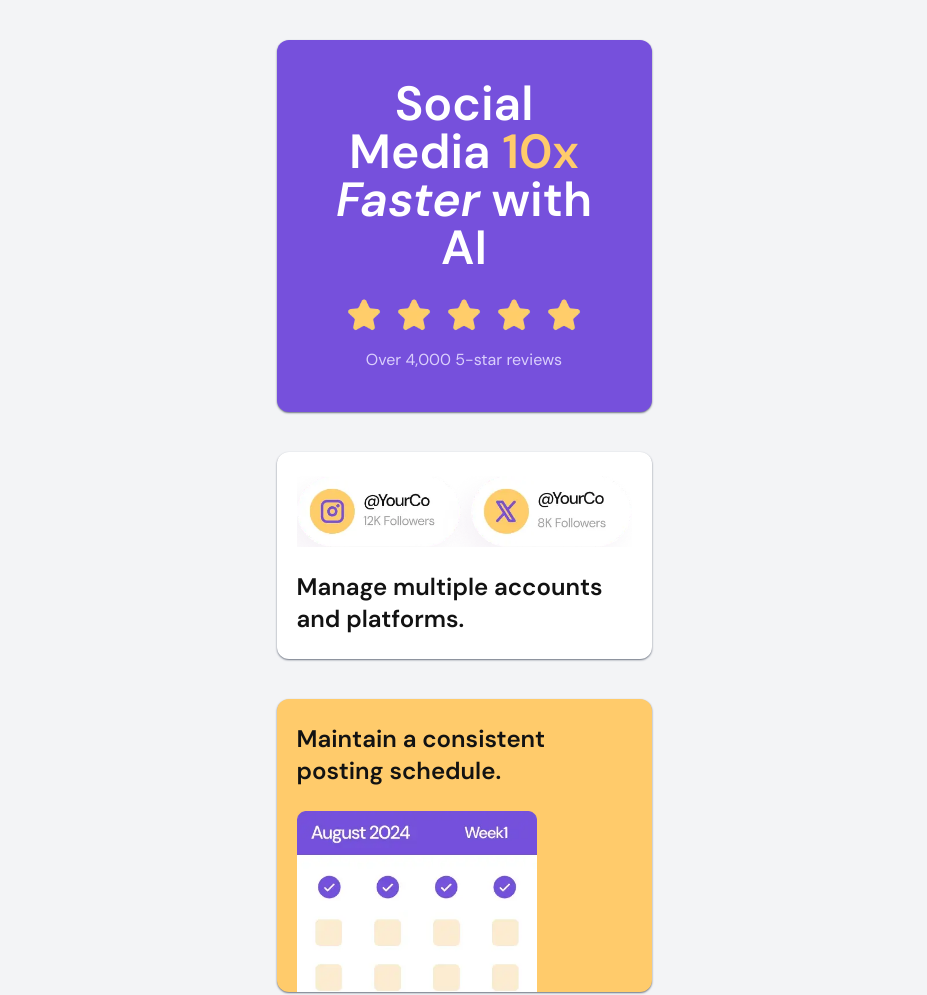
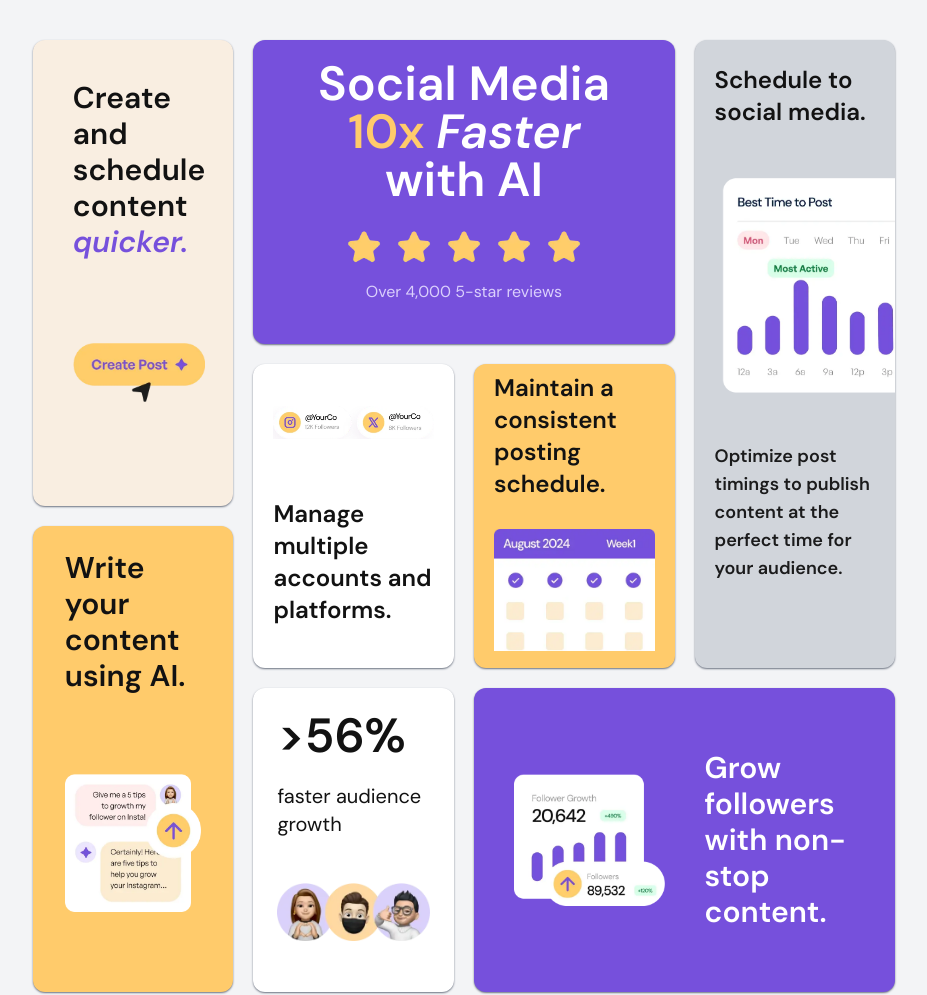
Before and after one commit to SenithVijayantha/bento-grid, a website: page src/index.html in a window 1280 px wide. Shown: the top 995 px of the page, without its empty margins (176-1103 px from the left). Drawn offline with Linux system fonts and the light colour scheme.

Commit message:
Done with the desktop design

```diff
--- a/src/index.html
+++ b/src/index.html
@@ -16,76 +16,58 @@
   </style>
 </head>
 <body class="py-10 px-6 grid place-items-center bg-gray-100">
-  <div class="container max-w-[375px] grid gap-10">
 
-    <div class="bg-custom-purple-500 rounded-xl text-custom-white p-10 grid place-items-center gap-6 shadow-sm shadow-gray-500">
-      <h1 class="text-5xl text-center w-72 font-semibold">Social Media <span class="text-custom-yellow-500">10x</span> <i>Faster</i> with AI</h1>
+  <div class="container max-w-[70%] grid gap-10 xl:grid-cols-8 xl:grid-rows-12 xl:gap-5">
+
+    <div class="bg-custom-purple-500 rounded-xl text-custom-white p-10 grid place-items-center gap-6 shadow-sm shadow-gray-500 xl:col-span-4 xl:row-span-4 xl:pt-5">
+      <h1 class="text-5xl text-center font-semibold">Social Media <span class="text-custom-yellow-500">10x</span> <i>Faster</i> with AI</h1>
       <div class="grid place-items-center gap-3">
         <img class="w-60" src="../assets/images/illustration-five-stars.webp" alt="">
         <p class="text-custom-purple-100">Over 4,000 5-star reviews</p>
       </div>
     </div>
 
-    <div class="bg-custom-white rounded-xl text-custom-white px-5 py-6 grid place-items-center gap-6 shadow-sm shadow-gray-500">
+    <div class="bg-custom-white rounded-xl text-custom-white px-5 py-6 grid place-items-center gap-6 shadow-sm shadow-gray-500 xl:col-start-3 xl:col-span-2 xl:row-span-4 ">
       <img class="" src="../assets/images/illustration-multiple-platforms.webp" alt="">
       <h1 class="text-custom-black text-2xl font-semibold">Manage multiple accounts and platforms.</h1>
     </div>
 
-    <div class=" bg-custom-yellow-500 rounded-xl text-custom-white px-5 pt-6 grid gap-6 shadow-sm shadow-gray-500">
+    <div class=" bg-custom-yellow-500 rounded-xl text-custom-white px-5 pt-6 grid gap-6 shadow-sm shadow-gray-500 xl:col-span-2 xl:row-span-4 xl:gap-3 xl:pt-2 overflow-hidden">
       <h1 class="text-custom-black text-2xl font-semibold">Maintain a consistent posting schedule.</h1>
       <div>
         <img class=" w-60" src="../assets/images/illustration-consistent-schedule.webp" alt="">
       </div>
     </div>
 
-    <div class=" bg-gray-300 text-custom-black rounded-xl px-5 py-6 grid gap-6 place-items-center shadow-sm shadow-gray-500">
+    <div class=" bg-gray-300 text-custom-black rounded-xl px-5 py-6 grid gap-6 place-items-center xl:place-items-start shadow-sm shadow-gray-500 xl:col-start-7 xl:row-start-1 xl:col-span-2 xl:row-span-8 overflow-hidden">
       <h1 class=" text-2xl font-semibold">Schedule to social media.</h1>
-      <img src="../assets/images/illustration-schedule-posts.webp" alt="">
-      <p class="text-lg text-center font-semibold opacity-95">Optimize post timings to publish content at the perfect time for your audience.</p>
+      <img class="xl:scale-150 xl:ml-12" src="../assets/images/illustration-schedule-posts.webp" alt="">
+      <p class="text-lg text-center xl:text-left font-semibold opacity-95">Optimize post timings to publish content at the perfect time for your audience.</p>
     </div>
 
-    <div class="bg-custom-purple-500 rounded-xl text-custom-white p-10 grid place-items-center gap-10 shadow-sm shadow-gray-500">
+    <div class="bg-custom-purple-500 rounded-xl text-custom-white p-10 grid place-items-center gap-10 shadow-sm shadow-gray-500 xl:col-start-5 xl:col-span-4 xl:row-span-4 xl:grid-cols-2">
       <img class="" src="../assets/images/illustration-grow-followers.webp" alt="">
-      <h1 class="text-4xl text-center w-72 font-semibold">Grow followers with non-stop content.</h1>
+      <h1 class="text-4xl text-center font-semibold xl:text-3xl xl:text-left">Grow followers with non-stop content.</h1>
     </div>
 
-    <div class="bg-custom-white rounded-xl text-custom-black px-8 py-6 grid gap-8 shadow-sm shadow-gray-500">
+    <div class="bg-custom-white rounded-xl text-custom-black px-6 py-6 grid gap-8 shadow-sm shadow-gray-500 xl:col-start-3 xl:row-start-9 xl:col-span-2 xl:row-span-4">
       <div class="grid gap-2">
-        <h1 class="text-5xl w-72 font-semibold">>56%</h1>
-        <p class="text-xl">faster audience growth</p>
+        <h1 class="text-5xl font-semibold">>56%</h1>
+        <h6 class="text-xl ">faster audience growth</h6>
       </div>
-      <img class="w-52" src="../assets/images/illustration-audience-growth.webp" alt="">
+      <img class="w-52 xl:w-48" src="../assets/images/illustration-audience-growth.webp" alt="">
     </div>
 
-    <div class="bg-custom-yellow-100 rounded-xl text-custom-black p-10 grid gap-6 shadow-sm shadow-gray-500">
-      <h1 class="text-3xl w-72 font-semibold">Create and schedule content <span class="text-custom-purple-500 italic">quicker.</span></h1>
+    <div class="bg-custom-yellow-100 rounded-xl text-custom-black p-10 grid gap-6 shadow-sm shadow-gray-500 xl:col-start-1 xl:row-start-1  xl:col-span-2 xl:row-span-6">
+      <h1 class="text-3xl font-semibold">Create and schedule content <span class="text-custom-purple-500 italic">quicker.</span></h1>
       <img class="w-40" src="../assets/images/illustration-create-post.webp" alt="">
     </div>
 
-    <div class=" bg-custom-yellow-500 rounded-xl text-custom-black px-8 py-6 grid gap-6 shadow-sm shadow-gray-500">
-      <h1 class="text-3xl w-72 font-semibold">Write your content using AI.</h1>
+    <div class=" bg-custom-yellow-500 rounded-xl text-custom-black px-8 py-6 grid gap-6 shadow-sm shadow-gray-500 xl:col-start-1 xl:row-start-7 xl:row-span-6 xl:col-span-2">
+      <h1 class="text-3xl font-semibold">Write your content using AI.</h1>
       <img src="../assets/images/illustration-ai-content.webp" alt="">
     </div>
   </div>
-
-
-  <!-- Social Media 10x Faster with AI
-  Over 4,000 5-star reviews
-
-  Manage multiple accounts and platforms.
-
-  Maintain a consistent posting schedule.
-
-  Schedule to social media.
-  Optimize post timings to publish content at the perfect time for your audience.
-
-  Grow followers with non-stop content.
-
-  >56% faster audience growth
-
-  Create and schedule content quicker.
-
-  Write your content using AI. -->
 
   <div class="attribution my-6">
     Challenge by <a href="https://www.frontendmentor.io?ref=challenge">Frontend Mentor</a>.
```
Also changed, not shown: src/output.css.
